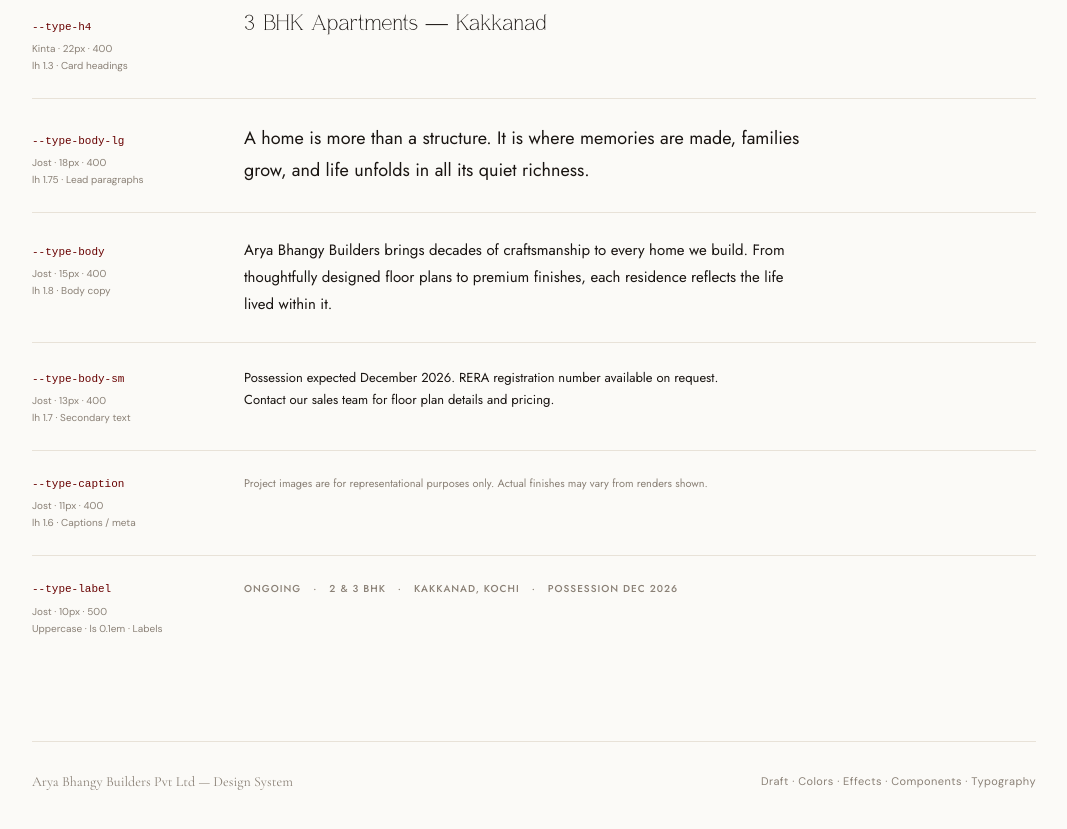
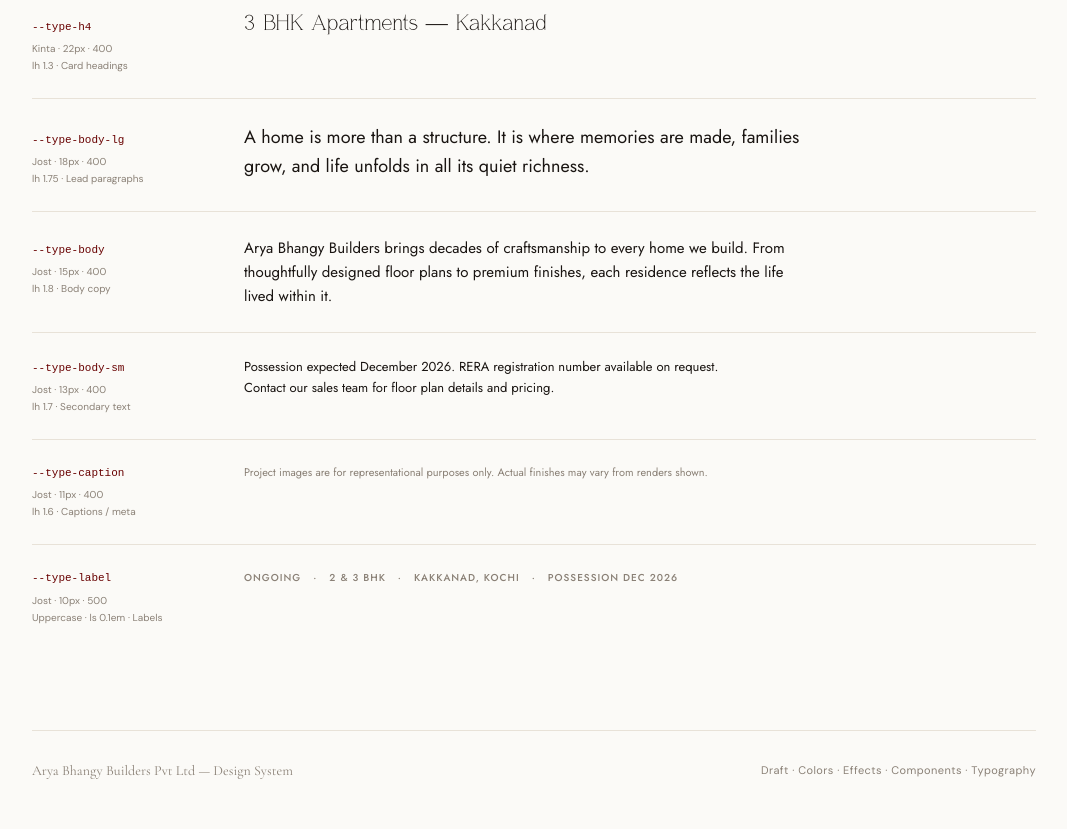
Before and after one commit to ChinmaySBC/arya-bhangy-design-system, a plain HTML site: page index.html in a window 1280 px wide. Shown: the part 4200-5029 px from the top of the page, without its empty margins (106-1173 px from the left). Drawn offline with nearby package versions, Linux system fonts and the light colour scheme.

Commit message:
Update index.html

```diff
--- a/index.html
+++ b/index.html
@@ -479,7 +479,7 @@ body{font-family:'DM Sans',sans-serif;background:var(--paper);color:var(--text-b
         <div class="type-scale-token">--type-body-lg</div>
         <div class="type-scale-specs">Jost &middot; 18px &middot; 400<br>lh 1.75 &middot; Lead paragraphs</div>
       </div>
-      <div class="type-scale-sample" style="font-family:'Jost',sans-serif;font-size:18px;font-weight:400;line-height:1.75;max-width:560px">A home is more than a structure. It is where memories are made, families grow, and life unfolds in all its quiet richness.</div>
+      <div class="type-scale-sample" style="font-family:'Jost',sans-serif;font-size:18px;font-weight:400;line-height:1.6;max-width:560px">A home is more than a structure. It is where memories are made, families grow, and life unfolds in all its quiet richness.</div>
     </div>
 
     <div class="type-scale-row">
@@ -487,7 +487,7 @@ body{font-family:'DM Sans',sans-serif;background:var(--paper);color:var(--text-b
         <div class="type-scale-token">--type-body</div>
         <div class="type-scale-specs">Jost &middot; 15px &middot; 400<br>lh 1.8 &middot; Body copy</div>
       </div>
-      <div class="type-scale-sample" style="font-family:'Jost',sans-serif;font-size:15px;font-weight:400;line-height:1.8;max-width:560px">Arya Bhangy Builders brings decades of craftsmanship to every home we build. From thoughtfully designed floor plans to premium finishes, each residence reflects the life lived within it.</div>
+      <div class="type-scale-sample" style="font-family:'Jost',sans-serif;font-size:15px;font-weight:400;line-height:1.6;max-width:560px">Arya Bhangy Builders brings decades of craftsmanship to every home we build. From thoughtfully designed floor plans to premium finishes, each residence reflects the life lived within it.</div>
     </div>
 
     <div class="type-scale-row">
@@ -495,7 +495,7 @@ body{font-family:'DM Sans',sans-serif;background:var(--paper);color:var(--text-b
         <div class="type-scale-token">--type-body-sm</div>
         <div class="type-scale-specs">Jost &middot; 13px &middot; 400<br>lh 1.7 &middot; Secondary text</div>
       </div>
-      <div class="type-scale-sample" style="font-family:'Jost',sans-serif;font-size:13px;font-weight:400;line-height:1.7;max-width:480px">Possession expected December 2026. RERA registration number available on request. Contact our sales team for floor plan details and pricing.</div>
+      <div class="type-scale-sample" style="font-family:'Jost',sans-serif;font-size:13px;font-weight:400;line-height:1.6;max-width:480px">Possession expected December 2026. RERA registration number available on request. Contact our sales team for floor plan details and pricing.</div>
     </div>
 
     <div class="type-scale-row">
```
